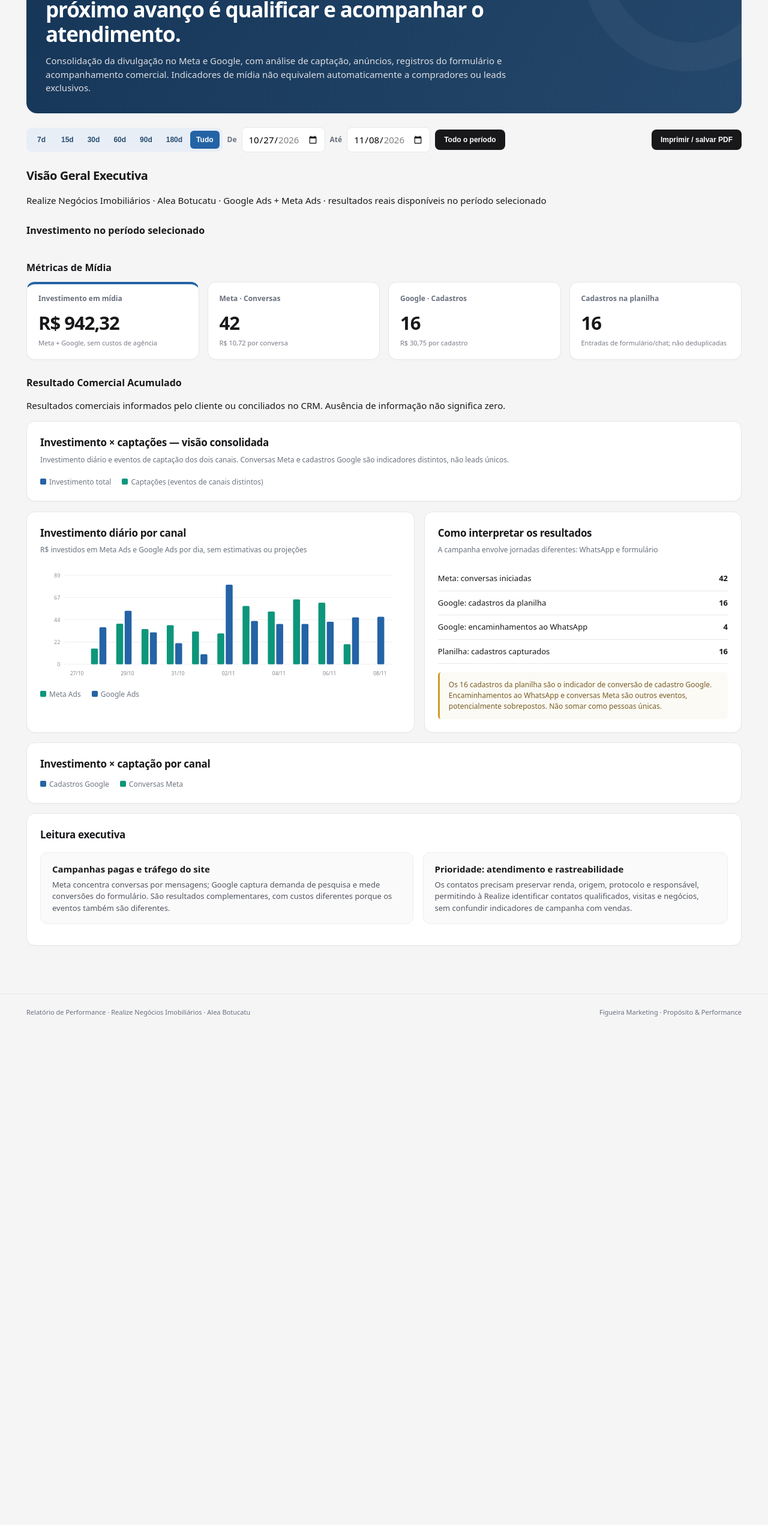
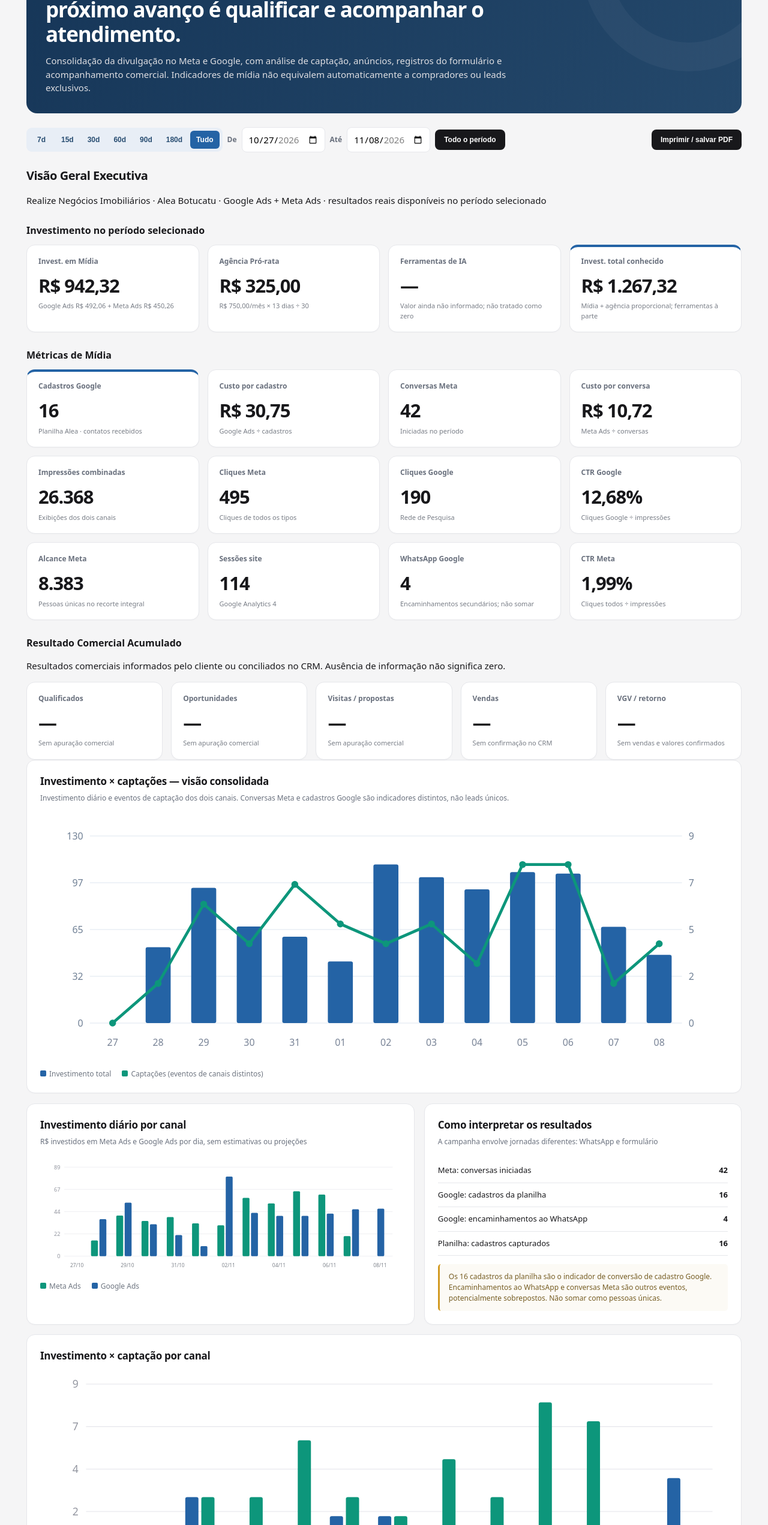
Before and after one commit to tuco-gui/dashboard-realize, a plain HTML site: page index.html in a window 1280 px wide. Shown: the part 257-2800 px from the top of the page at 60% size. Before the commit the page ends 1984 px from the top, so only its background shows below. Drawn offline with Linux system fonts and the light colour scheme.

Commit message:
feat: indicadores estilo Ortega, agência pró-rata 750, funil, projeção condicional e gráficos canais

```diff
--- a/index.html
+++ b/index.html
@@ -99,10 +99,46 @@ function metric(title,value,sub,emph){return '<div class="kpi'+(emph?' emph':'')
 function sum(rows,i){return rows.reduce((t,r)=>t+Number(r[i]||0),0)}
 function select(rows,start,end){return rows.filter(r=>r[0]>=start&&r[0]<=end)}
 function byDate(a){return Object.fromEntries(a.map(x=>[x[0],x]))}
+function drawDualChart(target, labels, spend, results, spendColor="#2463a5", resultColor="#0d967b"){
+const w=720,h=258,L=52,R=48,T=22,B=40,ww=w-L-R,hh=h-T-B;
+const maxSpend=Math.max(1,...spend)*1.18,maxEvents=Math.max(1,...results)*1.18,step=ww/Math.max(labels.length,1),bw=Math.min(32,step*.55);
+let out="";
+for(let n=0;n<5;n++){const y=T+hh*n/4;out+='<line x1="'+L+'" y1="'+y+'" x2="'+(w-R)+'" y2="'+y+'" stroke="#e9eef4"/><text x="'+(L-7)+'" y="'+(y+4)+'" text-anchor="end" font-size="10" fill="#708095">'+(maxSpend*(4-n)/4).toFixed(0)+'</text><text x="'+(w-R+7)+'" y="'+(y+4)+'" font-size="10" fill="#708095">'+(maxEvents*(4-n)/4).toFixed(0)+'</text>'}
+let points=[];
+labels.forEach((date,i)=>{const x=L+step*(i+.5),bar=(spend[i]||0)/maxSpend*hh,y=T+hh-(results[i]||0)/maxEvents*hh;out+='<rect x="'+(x-bw/2).toFixed(1)+'" y="'+(T+hh-bar).toFixed(1)+'" width="'+bw.toFixed(1)+'" height="'+bar.toFixed(1)+'" rx="2" fill="'+spendColor+'"><title>'+date+' | Mídia: '+currency(spend[i]||0)+'</title></rect>';points.push(x.toFixed(1)+','+y.toFixed(1));if(labels.length<=17||i%Math.ceil(labels.length/14)===0)out+='<text x="'+x.toFixed(1)+'" y="'+(h-16)+'" font-size="10" text-anchor="middle" fill="#788396">'+date.slice(8,10)+'</text>'});
+out+='<polyline points="'+points.join(" ")+'" fill="none" stroke="'+resultColor+'" stroke-width="3" stroke-linecap="round" stroke-linejoin="round"/>';
+labels.forEach((date,i)=>{const x=L+step*(i+.5),y=T+hh-(results[i]||0)/maxEvents*hh;out+='<circle cx="'+x.toFixed(1)+'" cy="'+y.toFixed(1)+'" r="3.6" fill="'+resultColor+'"><title>'+date+' | Eventos: '+(results[i]||0)+'</title></circle>'});
+document.getElementById(target).innerHTML='<svg class="chart" viewBox="0 0 '+w+' '+h+'" role="img" aria-label="Investimento em barras e eventos de captação em linha">'+out+'</svg>';
+}
 function drawChart(target,labels,series){const w=720,h=230,L=48,R=16,T=17,B=35;const max=Math.max(1,...series.flatMap(s=>s.values))*1.12;let content='';for(let k=0;k<5;k++){const y=T+(h-T-B)*k/4;content+='<line x1="'+L+'" y1="'+y+'" x2="'+(w-R)+'" y2="'+y+'" stroke="#ececf0"/><text x="'+(L-8)+'" y="'+(y+4)+'" text-anchor="end" font-size="11" fill="#9396a0">'+Math.round(max*(4-k)/4)+'</text>'}const bw=(w-L-R)/Math.max(labels.length,1);series.forEach((s,si)=>{s.values.forEach((v,i)=>{const hh=v/max*(h-T-B);const barw=Math.max(3,bw/(series.length+1)-3);const x=L+bw*i+3+si*(barw+3);content+='<rect x="'+x.toFixed(1)+'" y="'+(h-B-hh).toFixed(1)+'" width="'+barw.toFixed(1)+'" height="'+hh.toFixed(1)+'" rx="2" fill="'+s.color+'"><title>'+labels[i]+': '+s.label+' '+v.toFixed(2)+'</title></rect>'})});labels.forEach((d,i)=>{if(labels.length>12&&i%2)return;content+='<text x="'+(L+(i+.5)*bw)+'" y="'+(h-13)+'" font-size="10" text-anchor="middle" fill="#80858d">'+d.slice(8,10)+'/'+d.slice(5,7)+'</text>'});document.getElementById(target).innerHTML='<svg class="chart" viewBox="0 0 '+w+' '+h+'" role="img" aria-label="Gráfico de barras por data">'+content+'</svg>'}
 function render(){const start=document.getElementById("start").value,end=document.getElementById("end").value;if(start>end){document.getElementById("periodNotice").textContent="A data inicial deve ser anterior ou igual à final.";document.getElementById("periodNotice").classList.remove("hidden");return}document.getElementById("periodNotice").classList.add("hidden");
 const m=select(metaDaily,start,end),g=select(googleDaily,start,end),f=select(formDaily,start,end),ms=sum(m,1),gs=sum(g,1),mc=sum(m,4),gc=sum(g,4),forms=sum(f,1),mi=sum(m,2),gi=sum(g,2),mclicks=sum(m,3),gclicks=sum(g,3);
-document.getElementById("kpi-geral").innerHTML=metric("Investimento em mídia",currency(ms+gs),"Meta + Google, sem custos de agência",true)+metric("Meta · Conversas",number(mc),mc?currency(ms/mc)+" por conversa":"Sem conversas neste recorte")+metric("Google · Cadastros",number(forms),forms?currency(gs/forms)+" por cadastro":"Sem cadastros neste recorte")+metric("Cadastros na planilha",number(forms),"Entradas de formulário/chat; não deduplicadas");
+const selectedDays=Math.round((Date.parse(end+"T00:00:00Z")-Date.parse(start+"T00:00:00Z"))/86400000)+1;
+const agencyMonthly=750,agencyProrata=agencyMonthly*selectedDays/30,knownTotal=ms+gs+agencyProrata;
+document.getElementById("kpi-invest").innerHTML=
+ metric("Invest. em Mídia",currency(ms+gs),"Google Ads "+currency(gs)+" + Meta Ads "+currency(ms))
++metric("Agência Pró-rata",currency(agencyProrata),currency(agencyMonthly)+"/mês × "+selectedDays+" dias ÷ 30")
++metric("Ferramentas de IA","—","Valor ainda não informado; não tratado como zero")
++metric("Invest. total conhecido",currency(knownTotal),"Mídia + agência proporcional; ferramentas à parte",true);
+document.getElementById("kpi-geral").innerHTML=
+ metric("Cadastros Google",number(forms),"Planilha Alea · contatos recebidos",true)
++metric("Custo por cadastro",forms?currency(gs/forms):"—","Google Ads ÷ cadastros")
++metric("Conversas Meta",number(mc),"Iniciadas no período")
++metric("Custo por conversa",mc?currency(ms/mc):"—","Meta Ads ÷ conversas")
++metric("Impressões combinadas",number(mi+gi),"Exibições dos dois canais")
++metric("Cliques Meta",number(mclicks),"Cliques de todos os tipos")
++metric("Cliques Google",number(gclicks),"Rede de Pesquisa")
++metric("CTR Google",pct(gi?100*gclicks/gi:null),"Cliques Google ÷ impressões")
++metric("Alcance Meta",start==="2026-10-27"&&end==="2026-11-08"?"8.383":"—","Pessoas únicas no recorte integral")
++metric("Sessões site",number(sum(select(ga4Daily,start,end),1)),"Google Analytics 4")
++metric("WhatsApp Google",start==="2026-10-27"&&end==="2026-11-08"?"4":"—","Encaminhamentos secundários; não somar")
++metric("CTR Meta",pct(mi?100*mclicks/mi:null),"Cliques todos ÷ impressões");
+document.getElementById("kpi-commercial").innerHTML=
+ metric("Qualificados","—","Sem apuração comercial")
++metric("Oportunidades","—","Sem apuração comercial")
++metric("Visitas / propostas","—","Sem apuração comercial")
++metric("Vendas","—","Sem confirmação no CRM")
++metric("VGV / retorno","—","Sem vendas e valores confirmados");
 document.getElementById("kpi-campanhas").innerHTML=metric("Meta Ads",currency(ms),number(mi)+" impressões",true)+metric("Cliques Meta (todos)",number(mclicks),"A métrica inclui diversos tipos de clique")+metric("Google Ads",currency(gs),number(gi)+" impressões",true)+metric("Cliques Google",number(gclicks),"CPC médio "+(gclicks?currency(gs/gclicks):"—"));
 const fullRange=start==="2026-10-27"&&end==="2026-11-08";
 for(const id of ["googleWa","g-wa","f-wa"])document.getElementById(id).textContent=fullRange?number(googleWhatsappSecondaryTotal):"—";
@@ -114,12 +150,25 @@ const ad=byDate(ga),od=byDate(og);drawChart("ga4-chart",days,[{label:"Sessões",
 document.getElementById("kpi-funil").innerHTML=metric("Conversas Meta",number(mc),"Eventos na Meta")+metric("Cadastros Google",number(forms),"Planilha Alea: formulários e minichat")+metric("Registros planilha",number(forms),"Entradas captadas",true)+metric("Vendas confirmadas","—","Sem reconciliação do CRM");
 for(const [id,v] of [["metaChats",mc],["googleConv",forms],["sheetForms",forms],["g-impressions",number(gi)],["g-clicks",number(gclicks)],["g-ctr",pct(gi?100*gclicks/gi:null)],["g-cpc",gclicks?currency(gs/gclicks):"—"],["g-conv",number(forms)],["g-cpa",forms?currency(gs/forms):"—"],["f-meta",mc],["f-google",forms],["f-sheet",forms]])document.getElementById(id).textContent=v;
 const md=byDate(m),gd=byDate(g),fd=byDate(f);
+drawDualChart("chart-overview",days,days.map(d=>(md[d]?.[1]||0)+(gd[d]?.[1]||0)),days.map(d=>(md[d]?.[4]||0)+(fd[d]?.[1]||0)));
+drawChart("chart-captures",days,[{label:"Cadastros Google",color:"#2463a5",values:days.map(d=>fd[d]?.[1]||0)},{label:"Conversas Meta",color:"#0d967b",values:days.map(d=>md[d]?.[4]||0)}]);
+drawDualChart("chart-meta",days,days.map(d=>md[d]?.[1]||0),days.map(d=>md[d]?.[4]||0),"#2463a5","#0d967b");
+drawDualChart("chart-google",days,days.map(d=>gd[d]?.[1]||0),days.map(d=>fd[d]?.[1]||0),"#2463a5","#d6a13a");
+document.getElementById("meta-campaign-row").innerHTML='<tr><td>[ALEA] [LEADS-WHATSAPP] [BOTUCATU]</td><td class="num">'+currency(ms)+'</td><td class="num">'+number(mi)+'</td><td class="num">'+number(mclicks)+'</td><td class="num">'+number(mc)+'</td><td class="num">'+(mc?currency(ms/mc):"—")+'</td></tr>';
+document.getElementById("google-campaign-row").innerHTML='<tr><td>[ALEA] [SEARCH] [BOTUCATU] [LEADS]</td><td class="num">'+currency(gs)+'</td><td class="num">'+number(gi)+'</td><td class="num">'+number(gclicks)+'</td><td class="num">'+number(forms)+'</td><td class="num">'+(forms?currency(gs/forms):"—")+'</td></tr>';
+document.getElementById("funnel-g").textContent=number(forms);
+document.getElementById("funnel-m").textContent=number(mc);
+document.getElementById("funnel-g-bar").style.width=mc||forms?Math.max(4,100*forms/Math.max(mc,forms))+"%":"0";
+document.getElementById("funnel-m-bar").style.width=mc||forms?Math.max(4,100*mc/Math.max(mc,forms))+"%":"0";
 drawChart("chart-spend",days,[{label:"Meta",color:"#0d967b",values:days.map(d=>md[d]?.[1]||0)},{label:"Google",color:"#2463a5",values:days.map(d=>gd[d]?.[1]||0)}]);
 drawChart("sheet-chart",days,[{label:"Cadastros",color:"#2463a5",values:days.map(d=>fd[d]?.[1]||0)}]);
 }
 function fullOnly(){document.getElementById("ad-bars").innerHTML=ads.map(a=>'<div class="barrow"><b>'+a.name+'</b><div class="track"><div class="fill" style="width:'+(100*a.chats/42)+'%"></div></div><b>'+a.chats+' conversas</b></div>').join("");document.getElementById("ads-table").innerHTML=ads.map(a=>'<tr><td>'+a.name+'</td><td class="num">'+currency(a.spend)+'</td><td class="num">'+a.chats+'</td><td class="num">'+currency(a.spend/a.chats)+'</td></tr>').join("")}
 document.querySelectorAll(".tab").forEach(tab=>tab.addEventListener("click",()=>{document.querySelectorAll(".tab").forEach(t=>t.setAttribute("aria-selected",String(t===tab)));document.querySelectorAll(".tabpage").forEach(p=>p.classList.toggle("hidden",p.id!==tab.dataset.tab))}));
-document.getElementById("start").addEventListener("change",render);document.getElementById("end").addEventListener("change",render);document.getElementById("reset").addEventListener("click",()=>{document.getElementById("start").value="2026-10-27";document.getElementById("end").value="2026-11-08";render()});
+document.getElementById("start").addEventListener("change",render);document.getElementById("end").addEventListener("change",render);document.querySelectorAll(".preset-btn").forEach(b=>b.addEventListener("click",()=>{document.querySelectorAll(".preset-btn").forEach(x=>x.classList.toggle("active",x===b));const n=b.dataset.days;const final="2026-11-08";const earliest="2026-10-27";let first=earliest;if(n!=="all"){const day=new Date(final+"T12:00:00Z");day.setUTCDate(day.getUTCDate()-Number(n)+1);first=day.toISOString().slice(0,10);if(first<earliest)first=earliest;}document.getElementById("start").value=first;document.getElementById("end").value=final;render()}));
+document.getElementById("start").addEventListener("input",()=>document.querySelectorAll(".preset-btn").forEach(x=>x.classList.remove("active")));
+document.getElementById("end").addEventListener("input",()=>document.querySelectorAll(".preset-btn").forEach(x=>x.classList.remove("active")));
+document.getElementById("reset").addEventListener("click",()=>{document.querySelectorAll(".preset-btn").forEach(x=>x.classList.toggle("active",x.dataset.days==="all"));document.getElementById("start").value="2026-10-27";document.getElementById("end").value="2026-11-08";render()});
 function renderExpanded(){
 document.getElementById("ga-sources").innerHTML=ga4Sources.map(([name,count])=>'<div class="barrow"><b>'+name+'</b><div class="track"><div class="fill" style="width:'+(count/114*100).toFixed(1)+'%"></div></div><b>'+count+' sessões</b></div>').join("");
 document.getElementById("keyword-rows").innerHTML=[...adsKeywords].sort((a,b)=>b[4]-a[4]||b[2]-a[2]).map(k=>'<tr><td>'+k[0]+'</td><td>'+k[1]+'</td><td class="num">'+k[2]+'</td><td class="num">'+currency(k[3])+'</td><td class="num"><strong>'+k[4]+'</strong></td></tr>').join("");
```
